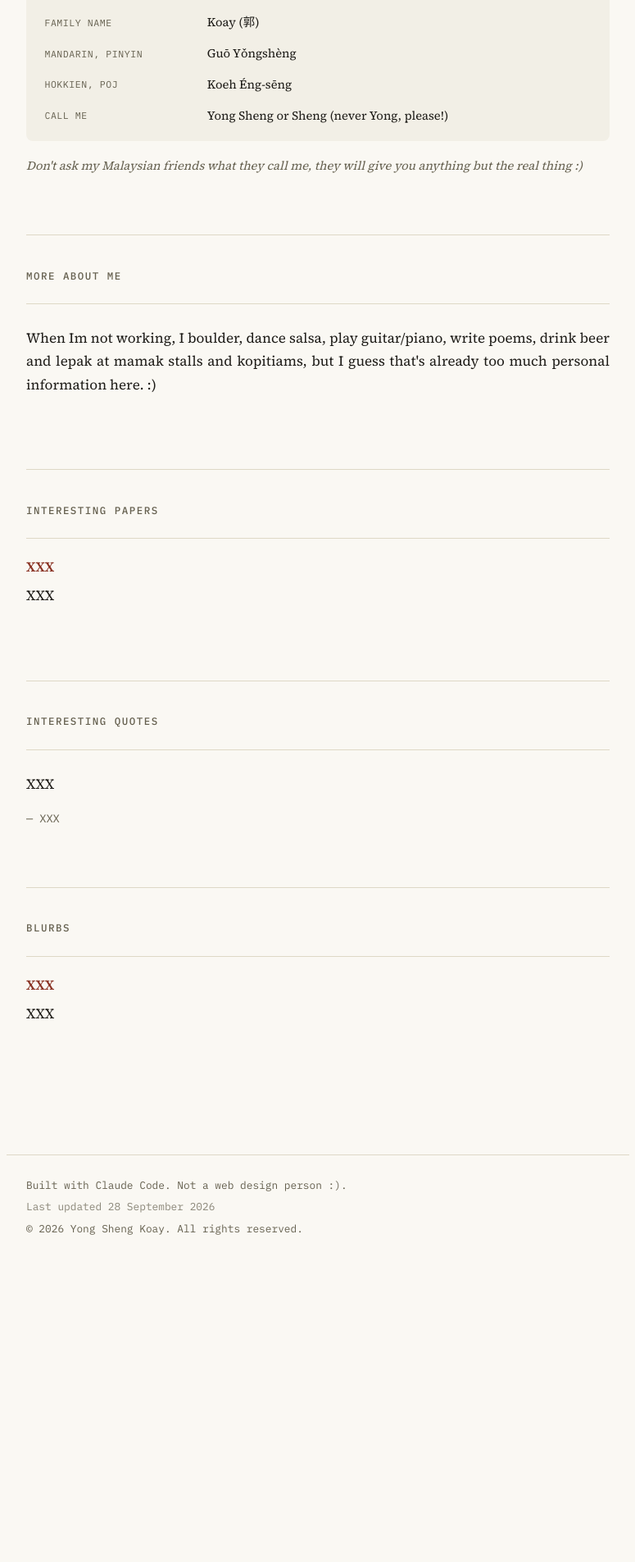
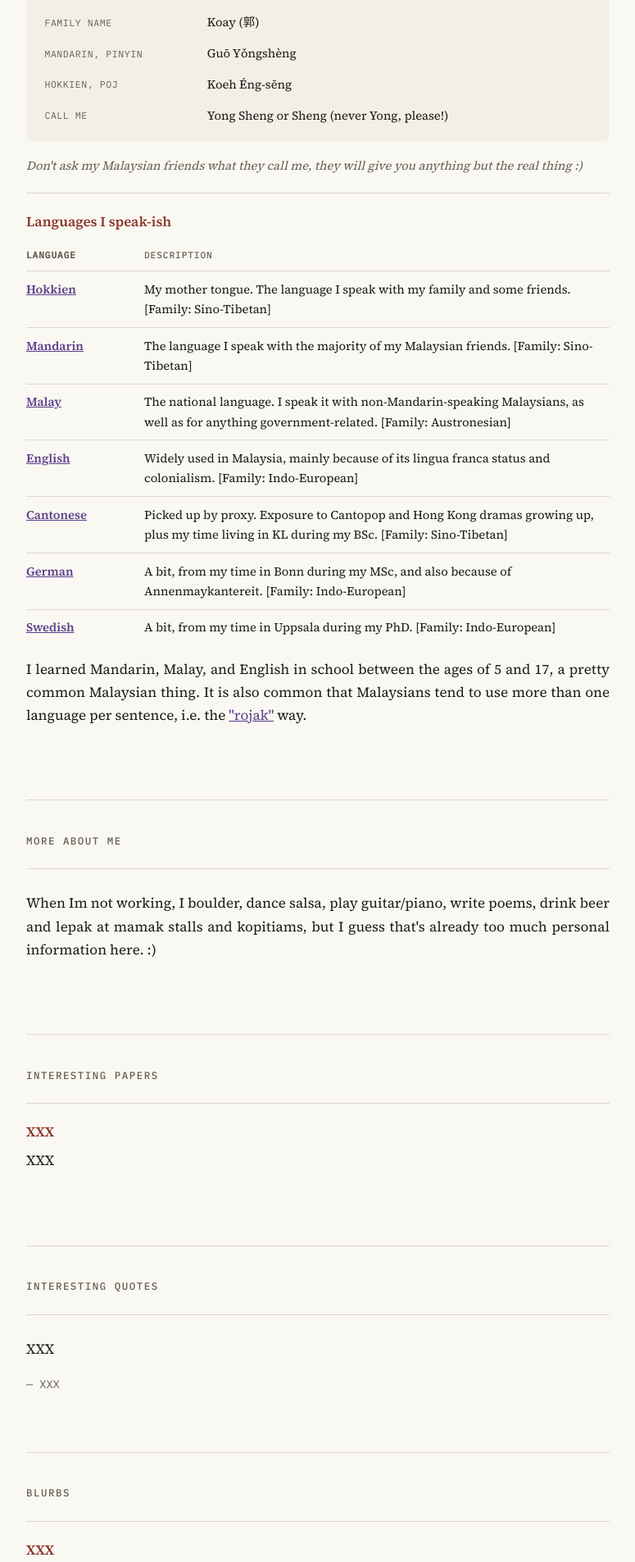
Before and after one commit to kys-sheng/kys-sheng.github.io, a Jekyll site: the page built from stuff.html, in a window 1280 px wide. Shown: the part 1200-3105 px from the top of the page at 82% size, without its empty margins (252-1027 px from the left). Built offline with Jekyll 4.4.1, drawn with Linux system fonts in a browser that asks for light colours; before the commit the page ends 2749 px from its top, so only the background shows below that; some of the changed text lies outside the part shown.

Commit message:
Add Languages to CV, source link and language fun fact to Stuff
- Add a Languages section to the CV (native/bilingual and competent/
  novice tiers)
- Add a "Source code for this website" link at the bottom of the Stuff
  page
- Add a "Languages I speak-ish" fun fact as a table (language, wiki
  link, description, language family), placed after "My name"

Co-Authored-By: Claude Sonnet 5 <noreply@anthropic.com>
Claude-Session: https://claude.ai/code/session_0191DsVr1Nwx9izZDzbZMoAX

```diff
--- a/_data/cv.yml
+++ b/_data/cv.yml
@@ -120,3 +120,9 @@ skills:
   - "LHAPDF"
   - "SLURM"
   - "HTCondor"
+
+languages:
+  - level: "Native / Bilingual"
+    list: "English (IELTS: Band 8), Mandarin, Hokkien, Malay"
+  - level: "Competent / Novice"
+    list: "Cantonese; German (A2), Swedish (A1)"
--- a/_data/stuff.yml
+++ b/_data/stuff.yml
@@ -4,6 +4,36 @@
 # --- add one "-" line per paragraph.                                       ---
 
 under_construction: "This page is under construction — a home for everything else."
+
+# Link to this website's own source code, shown near the top of the page.
+repo: "https://github.com/kys-sheng/kys-sheng.github.io"
+
+# "Languages I speak-ish" fun fact, shown as a table right after "My name"
+# on the Stuff page. "link" on a row is optional.
+languages_fun_fact:
+  rows:
+    - language: "Hokkien"
+      link: "https://en.wikipedia.org/wiki/Hokkien"
+      description: "My mother tongue. The language I speak with my family and some friends. [Family: Sino-Tibetan]"
+    - language: "Mandarin"
+      link: "https://en.wikipedia.org/wiki/Mandarin_Chinese"
+      description: "The language I speak with the majority of my Malaysian friends. [Family: Sino-Tibetan]"
+    - language: "Malay"
+      link: "https://en.wikipedia.org/wiki/Malay_language"
+      description: "The national language. I speak it with non-Mandarin-speaking Malaysians, as well as for anything government-related. [Family: Austronesian]"
+    - language: "English"
+      link: "https://en.wikipedia.org/wiki/English_language"
+      description: "Widely used in Malaysia, mainly because of its lingua franca status and colonialism. [Family: Indo-European]"
+    - language: "Cantonese"
+      link: "https://en.wikipedia.org/wiki/Cantonese"
+      description: "Picked up by proxy. Exposure to Cantopop and Hong Kong dramas growing up, plus my time living in KL during my BSc. [Family: Sino-Tibetan]"
+    - language: "German"
+      link: "https://en.wikipedia.org/wiki/German_language"
+      description: "A bit, from my time in Bonn during my MSc, and also because of Annenmaykantereit. [Family: Indo-European]"
+    - language: "Swedish"
+      link: "https://en.wikipedia.org/wiki/Swedish_language"
+      description: "A bit, from my time in Uppsala during my PhD. [Family: Indo-European]"
+  note: 'I learned Mandarin, Malay, and English in school between the ages of 5 and 17, a pretty common Malaysian thing. It is also common that Malaysians tend to use more than one language per sentence, i.e. the <a href="https://en.wikipedia.org/wiki/Bahasa_Rojak" target="_blank" rel="noopener">"rojak"</a> way.'
 
 sections:
   - heading: "Fun facts"
--- a/stuff.html
+++ b/stuff.html
@@ -43,6 +43,31 @@ title: Stuff
     </dl>
     <p class="fun-fact-outro">{{ p.name_fun_fact_outro }}</p>
   </div>
+  <div class="stuff-item">
+    <div class="stuff-title">Languages I speak-ish</div>
+    <div class="table-wrap">
+      <table class="lang-table">
+        <thead>
+          <tr><th>Language</th><th>Description</th></tr>
+        </thead>
+        <tbody>
+          {% for row in s.languages_fun_fact.rows %}
+          <tr>
+            <td>{% if row.link and row.link != "" %}<a href="{{ row.link }}" target="_blank" rel="noopener">{{ row.language }}</a>{% else %}{{ row.language }}{% endif %}</td>
+            <td>{{ row.description }}</td>
+          </tr>
+          {% endfor %}
+        </tbody>
+      </table>
+    </div>
+    {% if s.languages_fun_fact.note and s.languages_fun_fact.note != "" %}<p class="stuff-text" style="margin-top:.9rem">{{ s.languages_fun_fact.note }}</p>{% endif %}
+  </div>
   {% endif %}
 </section>
 {% endfor %}
+
+{% if s.repo and s.repo != "" %}
+<section>
+  <p class="role" style="margin:0"><a href="{{ s.repo }}" target="_blank" rel="noopener">Source code for this website ↗</a></p>
+</section>
+{% endif %}
--- a/style.css
+++ b/style.css
@@ -221,6 +221,19 @@ h3{font-size:1.15rem; font-weight:600; margin:0 0 .2rem}
   margin-top:.4rem;
 }
 
+.lang-table{width:100%; border-collapse:collapse; font-size:.92rem; margin-top:.8rem; table-layout:fixed}
+.lang-table th{
+  font-family:"IBM Plex Mono", monospace; font-size:.7rem; letter-spacing:.08em;
+  text-transform:uppercase; color:var(--muted); font-weight:500;
+  text-align:left; padding:0 .8rem .6rem 0; border-bottom:1px solid var(--rule);
+}
+.lang-table td{padding:.6rem .8rem .6rem 0; border-bottom:1px solid var(--rule); vertical-align:top}
+.lang-table tbody tr:last-child td{border-bottom:none}
+.lang-table th:first-child, .lang-table td:first-child{width:9rem; font-weight:600}
+@media (max-width:640px){
+  .lang-table{table-layout:auto; width:max-content; min-width:520px}
+}
+
 /* CV page */
 .cv-entry{margin:0 0 1.8rem}
 .cv-entry .when{
```
Also changed, not shown: cv.html (+10 -0 lines).
